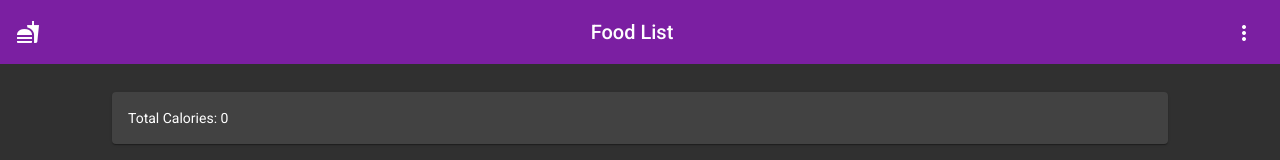
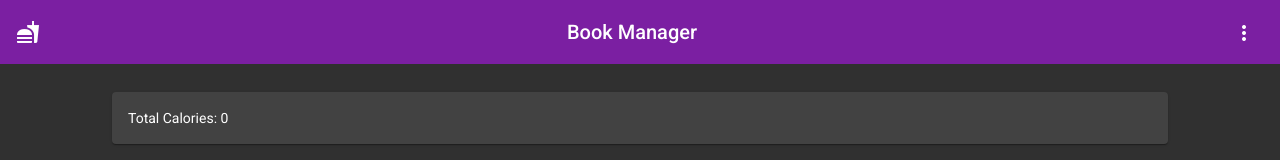
Before and after one commit to addylieber/book-manager, an Angular app: page / in a window 1280 px wide. Shown: the top 160 px of the page. Built offline with nearby package versions, Linux system fonts and the light colour scheme.

Commit message:
Changed main title

```diff
--- a/src/app/app.component.html
+++ b/src/app/app.component.html
@@ -2,7 +2,7 @@
   <mat-toolbar color="primary">
     <span><mat-icon>fastfood</mat-icon></span>
 
-    <span>Food List</span>
+    <span>Book Manager</span>
 
     <button mat-icon-button [mat-menu-trigger-for]="menu">
       <mat-icon>more_vert</mat-icon>
```
